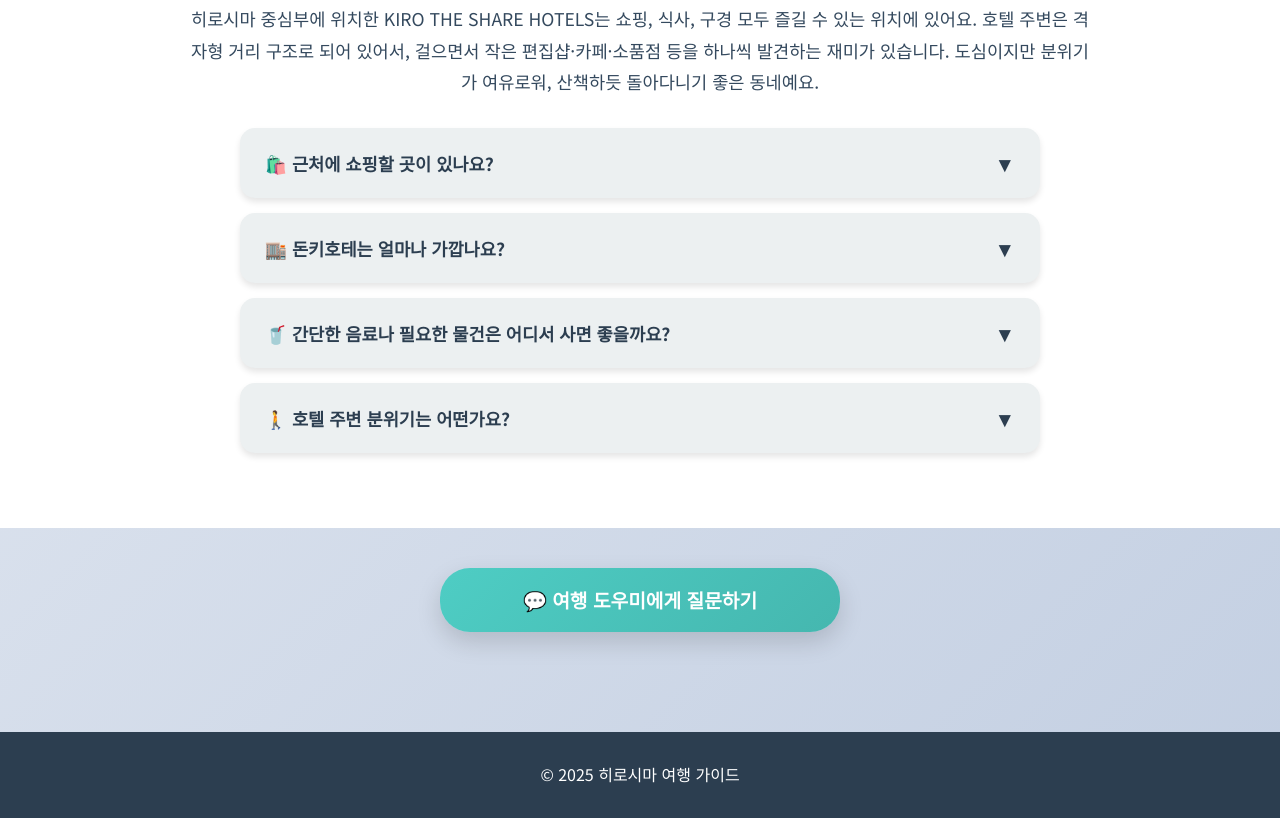
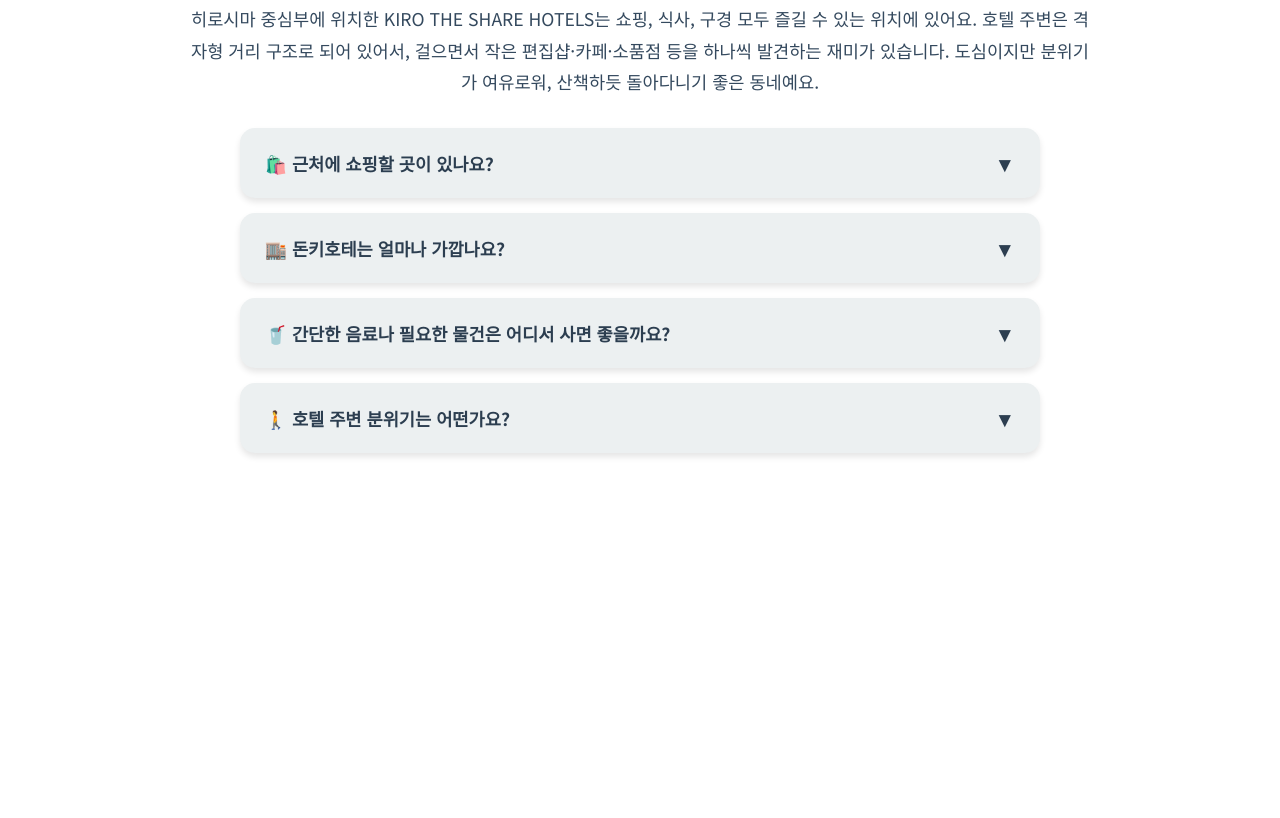
Before and after one commit to iris811/hiroshima, a website: page index.html in a window 1280 px wide. Shown: the part 1588-2406 px from the top of the page. After the commit the page ends 2116 px from the top, so only its background shows below. Drawn offline with Linux system fonts and the light colour scheme.

Commit message:
Update index.html

```diff
--- a/index.html
+++ b/index.html
@@ -40,7 +40,7 @@
     </section>
 
     <!-- Chatbot Section -->
-    <section class="chatbot-section">
+    <!--<section class="chatbot-section">
         <div class="container">
             <button class="chatbot-toggle" id="chatbotToggle">
                 💬 여행 도우미에게 질문하기
@@ -72,7 +72,7 @@
         <div class="container">
             <p>&copy; 2025 히로시마 여행 가이드</p>
         </div>
-    </footer>
+    </footer>-->
 
     <script src="js/script.js"></script>
     <script src="js/hotel-guide.js"></script>
```
